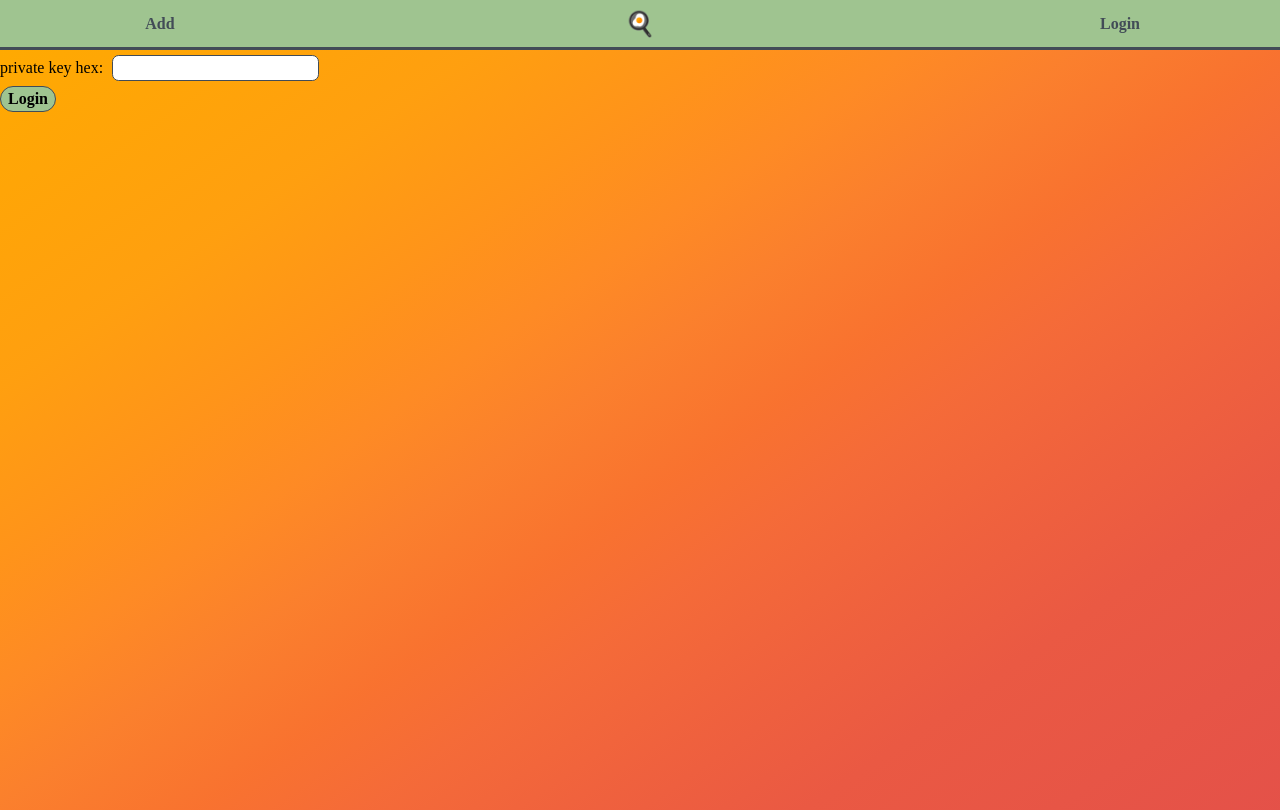
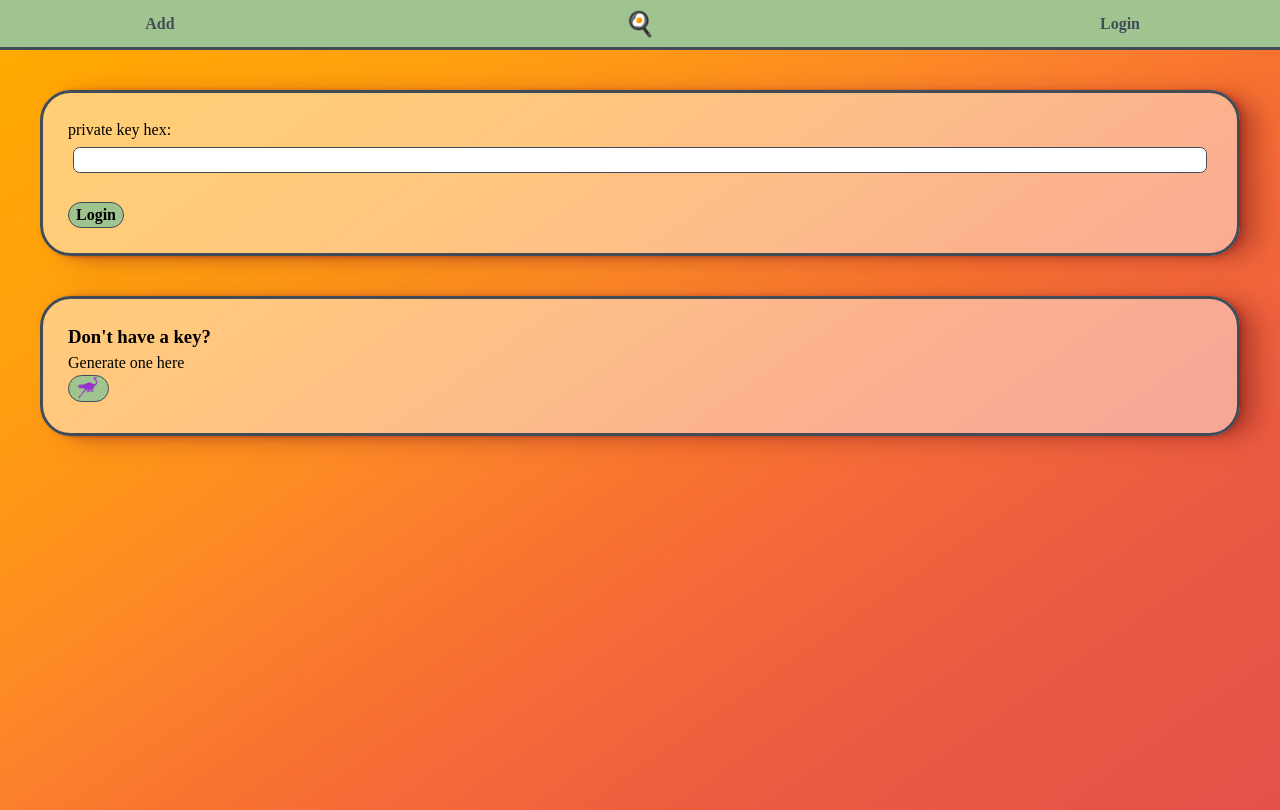
Before and after one commit to ancepsinfans/cookstr, a Next.js app: page /login in a window 1280 px wide. Built offline with nearby package versions, Linux system fonts and the light colour scheme.

Commit message:
icons bar; likes; bookmarks; navbar fix; pwa; new user setup

```diff
--- a/pages/login.js
+++ b/pages/login.js
@@ -1,11 +1,19 @@
 import React from "react";
 import { UserContext } from "@/components/context/UserProvider";
 import { useRouter } from "next/router";
+import Image from "next/image";
+import { generatePrivateKey, getPublicKey } from "nostr-tools";
 
 export default function LoginPage() {
+    const [keys, setKeys] = React.useState({ pub: '', priv: '' })
     const { toggleLogin, privateKey, savePrivateKey } = React.useContext(UserContext);
     const router = useRouter()
 
+    function genKey() {
+        const priv = generatePrivateKey()
+        const pub = getPublicKey(priv)
+        setKeys({ pub, priv })
+    }
 
     return (
         <main>
@@ -16,6 +24,7 @@ export default function LoginPage() {
                     toggleLogin()
                     router.push('/')
                 }}>
+                    <fieldset>
                         <label>
                             private key hex:{' '}
                             <input
@@ -29,7 +38,23 @@ export default function LoginPage() {
                         </label>
                         <br />
                         <button type='submit'>Login</button>
+                    </fieldset>
                 </form>
+                <fieldset>
+                    <h3>Don't have a key?</h3>
+                    <aside>Generate one here</aside>
+                    <button onClick={genKey}>
+                        <Image height={25} width={25} src={'/images/running-nostr.gif'} />
+                    </button>
+                    {keys.pub !== '' ?
+                        <>
+                            <p>Private key: {keys.priv}</p>
+                            <p>Public key: {keys.pub}</p>
+                            <p>Save your private key somewhere safe, and don't share it with anyone!</p>
+                        </>
+                        : null
+                    }
+                </fieldset>
             </div>
         </main>
     )
```
Also changed, not shown: public/images/running-nostr.gif (added). Lines whose indentation alone changed are shown as unchanged.
